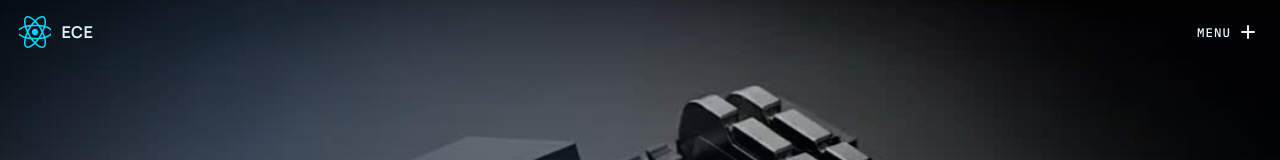
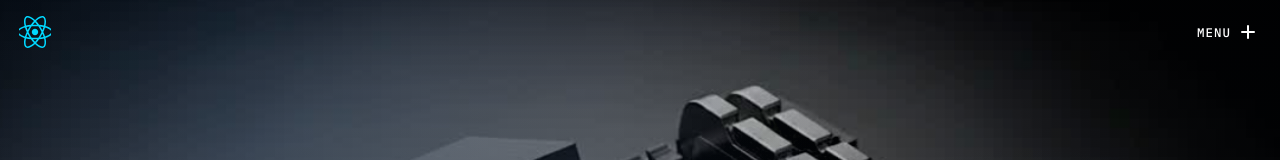
Before and after one commit to rohankishore/elweb, a React (Vite) app: page / in a window 1280 px wide. Shown: the top 160 px of the page. Built offline with nearby package versions, Linux system fonts and the light colour scheme.

Commit message:
yayyy fixeddd!!

```diff
--- a/src/App.jsx
+++ b/src/App.jsx
@@ -269,14 +269,14 @@ function App() {
           openedLabel="Close"
           showLogo
           logoUrl={reactLogo}
-          logoText="ECE"
+          logoText=""
           items={navItems}
           displaySocials={false}
           displayItemNumbering={false}
           colors={['#143252', '#0d2742']}
-          accentColor="#2c7dc8"
-          menuButtonColor="#e7f6ff"
-          openMenuButtonColor="#e7f6ff"
+          accentColor="#081c3b"
+          menuButtonColor="#ffffff"
+          openMenuButtonColor="#121212"
         />
       </div>
 
--- a/src/component/StaggeredMenu.jsx
+++ b/src/component/StaggeredMenu.jsx
@@ -14,7 +14,7 @@ export const StaggeredMenu = ({
   logoUrl = '/src/assets/logos/reactbits-gh-white.svg',
   logoText,
   menuButtonColor = '#fff',
-  openMenuButtonColor = '#fff',
+  openMenuButtonColor = '#121212',
   accentColor = '#5227FF',
   changeMenuColorOnOpen = true,
   isFixed = false,
```
